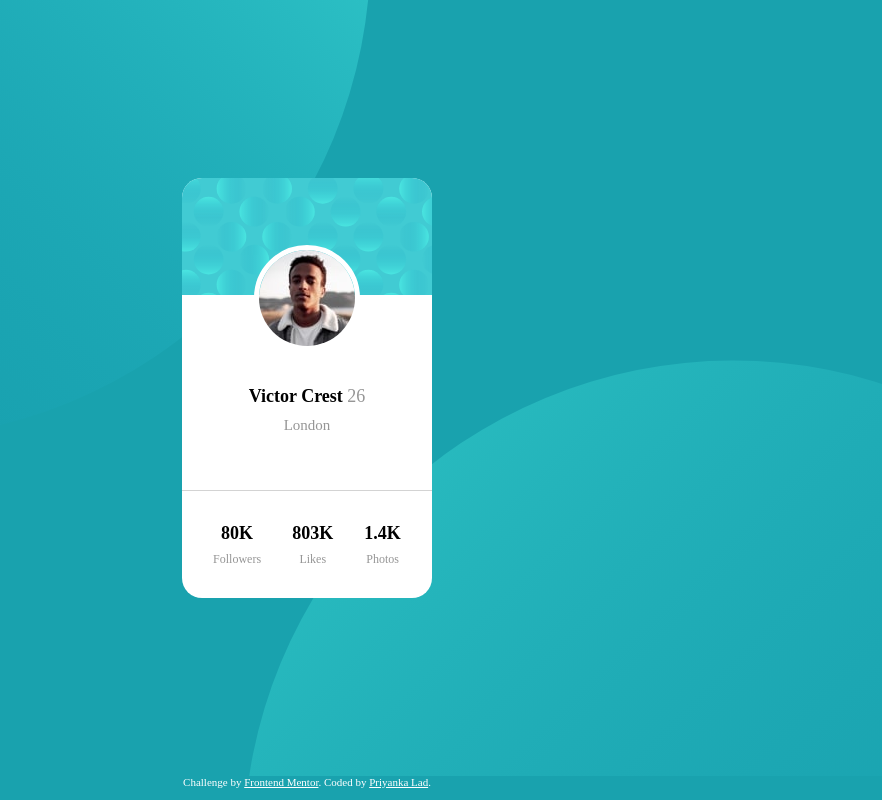
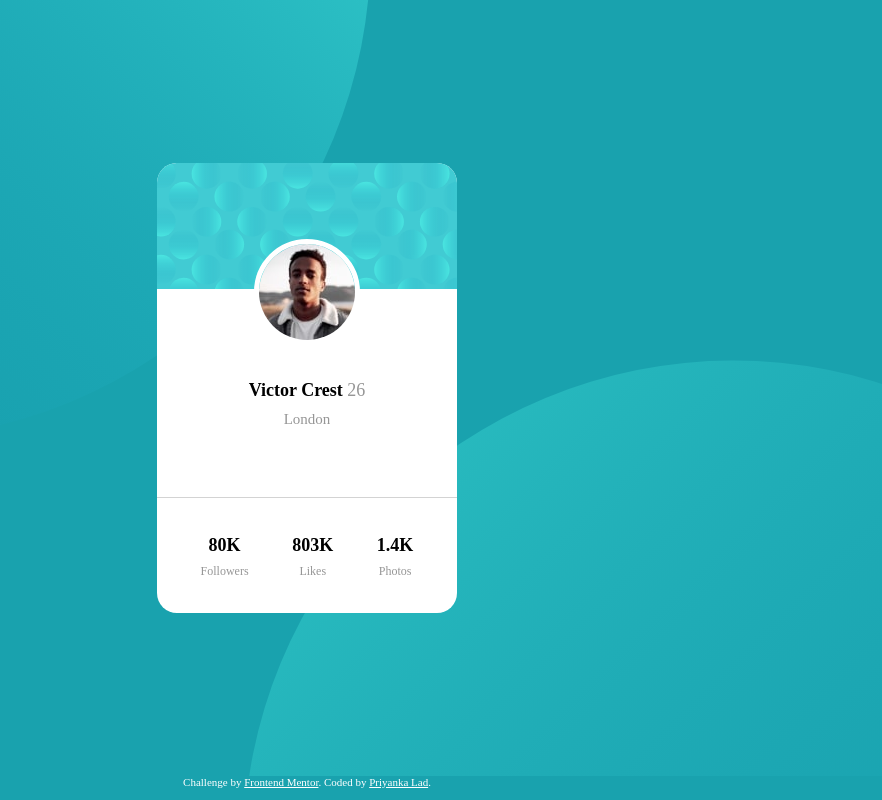
Before and after one commit to priyankalad/profile-card-component, a plain HTML site: page index.html in a window 1280 px wide. Shown: the whole page, without its empty margins (333-1215 px from the left). Drawn offline with Linux system fonts and the light colour scheme.

Commit message:
changed hight width of card

```diff
--- a/style.css
+++ b/style.css
@@ -24,14 +24,14 @@ body {
 }
 
 .card {
-  width: 250px;
-  height: 420px;
+  width: 300px;
+  height: 450px;
   background-color: white;
   border-radius: 20px;
   display: flex;
   flex-direction: column;
   justify-content: stretch;
-  overflow-y: hidden;
+  overflow: hidden;
 }
 
 .profileBGImage {
```
